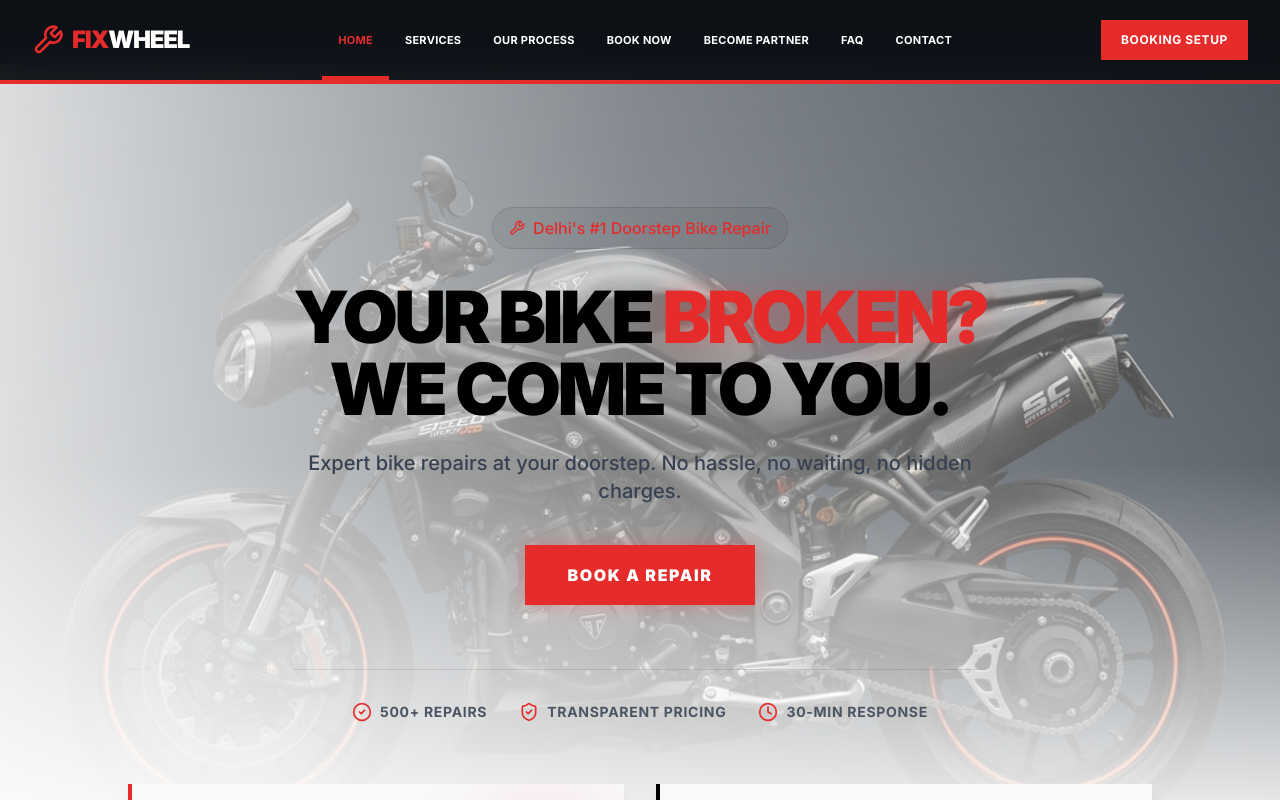
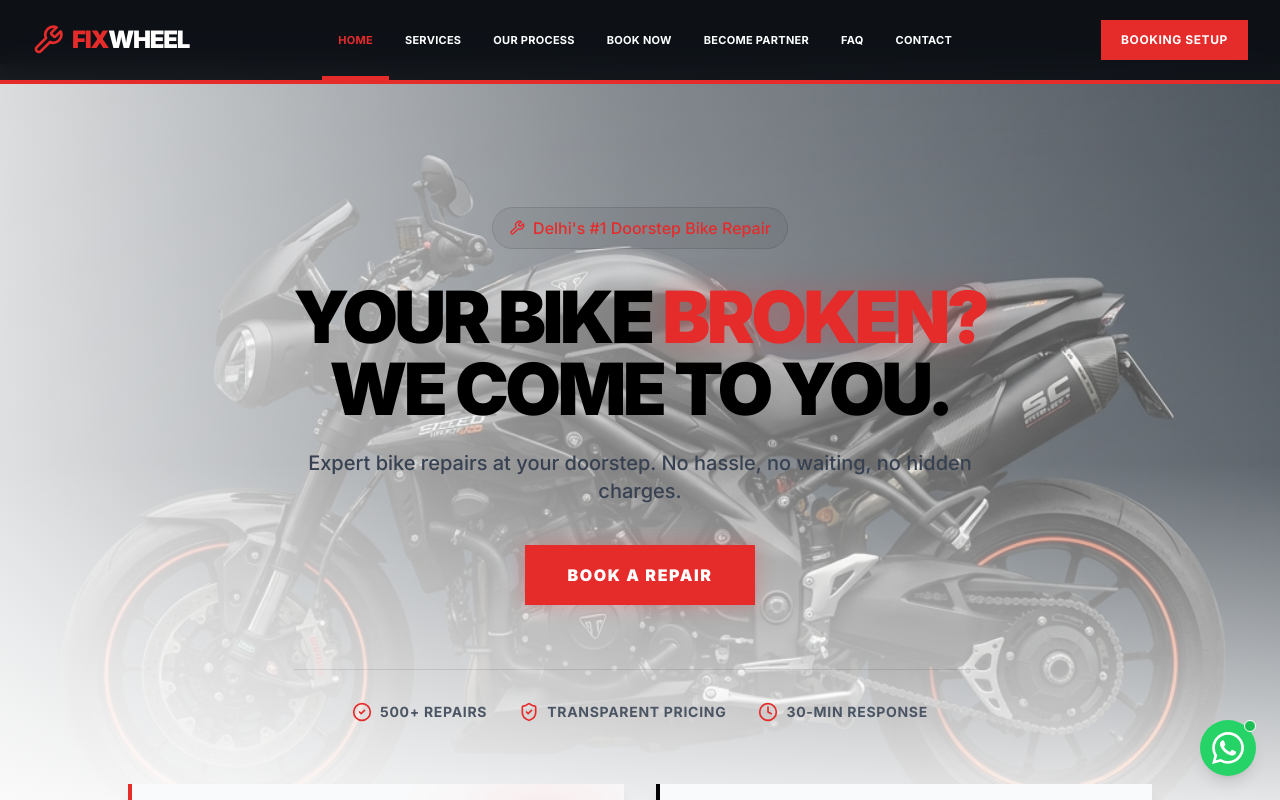
Before and after one commit to fixwheel-app/FIXWHEEL, a Next.js app in the folder frontend/: page / in a window 1280 px wide. Shown: the top 800 px of the page. Built offline with nearby package versions, Linux system fonts and the light colour scheme.

Commit message:
feat: add WhatsApp floating button with tooltip and animation

```diff
--- a/frontend/app/layout.tsx
+++ b/frontend/app/layout.tsx
@@ -2,6 +2,7 @@
 import { Inter } from "next/font/google";
 import Navbar from "@/components/Navbar";
 import Footer from "@/components/Footer";
+import WhatsAppButton from "@/components/WhatsAppButton";
 import "./globals.css";
 
 const inter = Inter({ subsets: ["latin"], variable: "--font-inter" });
@@ -33,6 +34,7 @@
         <main className="flex-grow pt-16">
           {children}
         </main>
+        <WhatsAppButton />
         <Footer />
       </body>
     </html>
--- /dev/null
+++ b/frontend/components/WhatsAppButton.tsx
@@ -0,0 +1,40 @@
+import React from 'react';
+
+const WhatsAppButton = () => {
+  return (
+    <div className="fixed bottom-6 right-6 z-[9999] flex flex-col items-end group">
+      {/* Tooltip */}
+      <div className="absolute -top-12 right-0 opacity-0 group-hover:opacity-100 transition-opacity duration-200 bg-white text-gray-800 text-sm py-1.5 px-3 rounded-lg shadow-md whitespace-nowrap pointer-events-none font-medium">
+        Chat with us
+        {/* Tooltip Triangle */}
+        <div className="absolute -bottom-1 right-5 w-2 h-2 bg-white transform rotate-45"></div>
+      </div>
+
+      <a
+        href="https://wa.me/919876543210?text=Hi!%20I%20want%20to%20book%20a%20bike%20service%20with%20FixWheel."
+        target="_blank"
+        rel="noopener noreferrer"
+        className="relative flex items-center justify-center w-12 h-12 md:w-14 md:h-14 bg-[#25D366] text-white rounded-full shadow-lg hover:scale-110 transition-transform duration-200 focus:outline-none"
+        aria-label="Chat with us on WhatsApp"
+      >
+        {/* WhatsApp SVG Icon */}
+        <svg
+          xmlns="http://www.w3.org/2000/svg"
+          viewBox="0 0 24 24"
+          fill="currentColor"
+          className="w-7 h-7 md:w-8 md:h-8"
+        >
+          <path d="M17.472 14.382c-.297-.149-1.758-.867-2.03-.967-.273-.099-.471-.148-.67.15-.197.297-.767.966-.94 1.164-.173.199-.347.223-.644.075-.297-.15-1.255-.463-2.39-1.475-.883-.788-1.48-1.761-1.653-2.059-.173-.297-.018-.458.13-.606.134-.133.298-.347.446-.52.149-.174.198-.298.298-.497.099-.198.05-.371-.025-.52-.075-.149-.669-1.612-.916-2.207-.242-.579-.487-.5-.669-.51a12.8 12.8 0 0 0-.57-.01c-.198 0-.52.074-.792.372-.272.297-1.04 1.016-1.04 2.479 0 1.462 1.065 2.875 1.213 3.074.149.198 2.096 3.2 5.077 4.487.709.306 1.262.489 1.694.625.712.227 1.36.195 1.871.118.571-.085 1.758-.719 2.006-1.413.248-.694.248-1.289.173-1.413-.074-.124-.272-.198-.57-.347m-5.421 7.403h-.004a9.87 9.87 0 0 1-5.031-1.378l-.361-.214-3.741.982.998-3.648-.235-.374a9.86 9.86 0 0 1-1.51-5.26c.001-5.45 4.436-9.884 9.888-9.884 2.64 0 5.122 1.03 6.988 2.898a9.825 9.825 0 0 1 2.893 6.994c-.003 5.45-4.437 9.884-9.885 9.884m8.413-18.297A11.815 11.815 0 0 0 12.05 0C5.495 0 .16 5.335.157 11.892c0 2.096.547 4.142 1.588 5.945L.057 24l6.305-1.654a11.882 11.882 0 0 0 5.683 1.448h.005c6.554 0 11.89-5.335 11.893-11.893a11.821 11.821 0 0 0-3.48-8.413z" />
+        </svg>
+
+        {/* Notification Dot */}
+        <span className="absolute top-0 right-0 flex h-3 w-3">
+          <span className="animate-ping absolute inline-flex h-full w-full rounded-full bg-green-300 opacity-75"></span>
+          <span className="relative inline-flex rounded-full h-3 w-3 bg-[#1ebe57] border border-white"></span>
+        </span>
+      </a>
+    </div>
+  );
+};
+
+export default WhatsAppButton;
```
